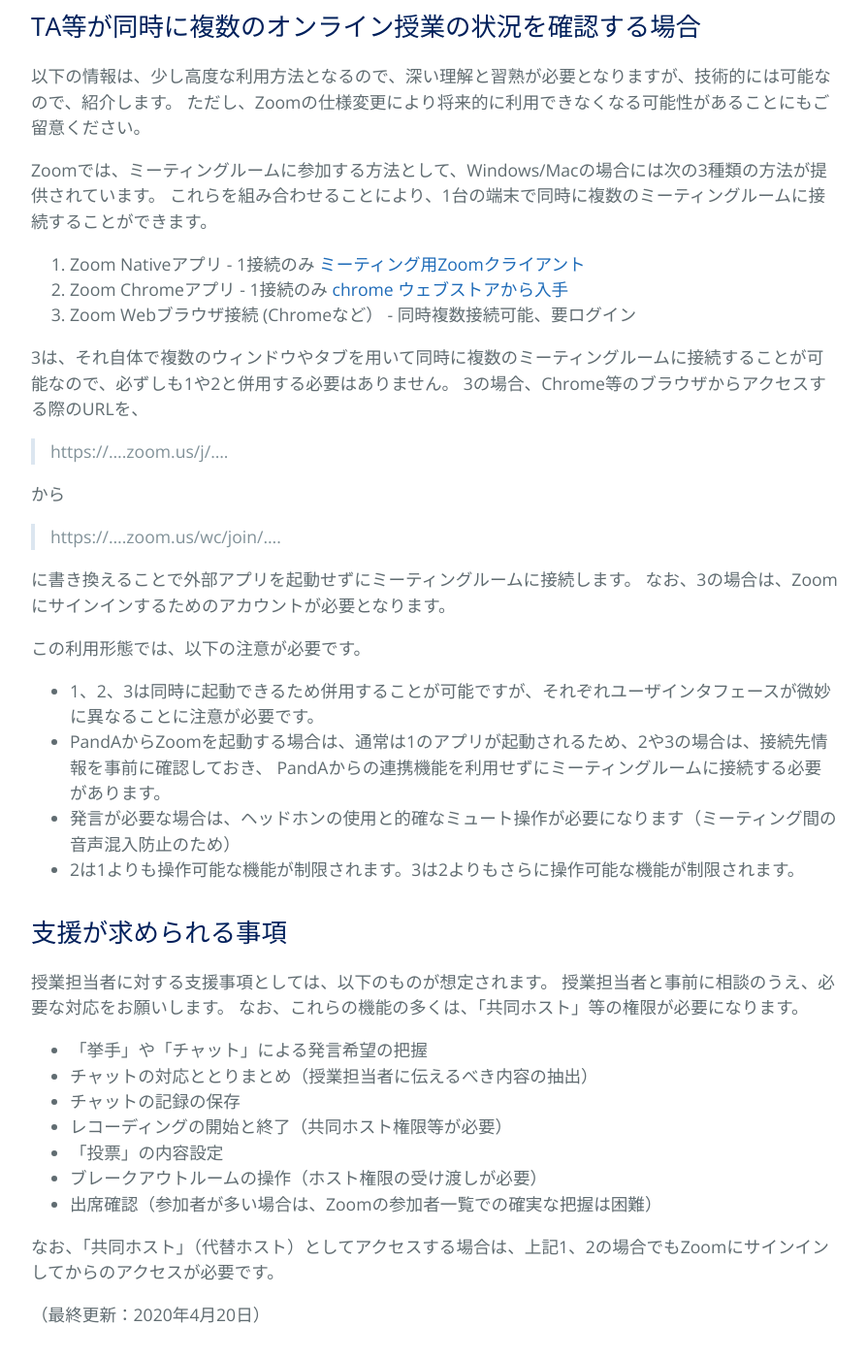
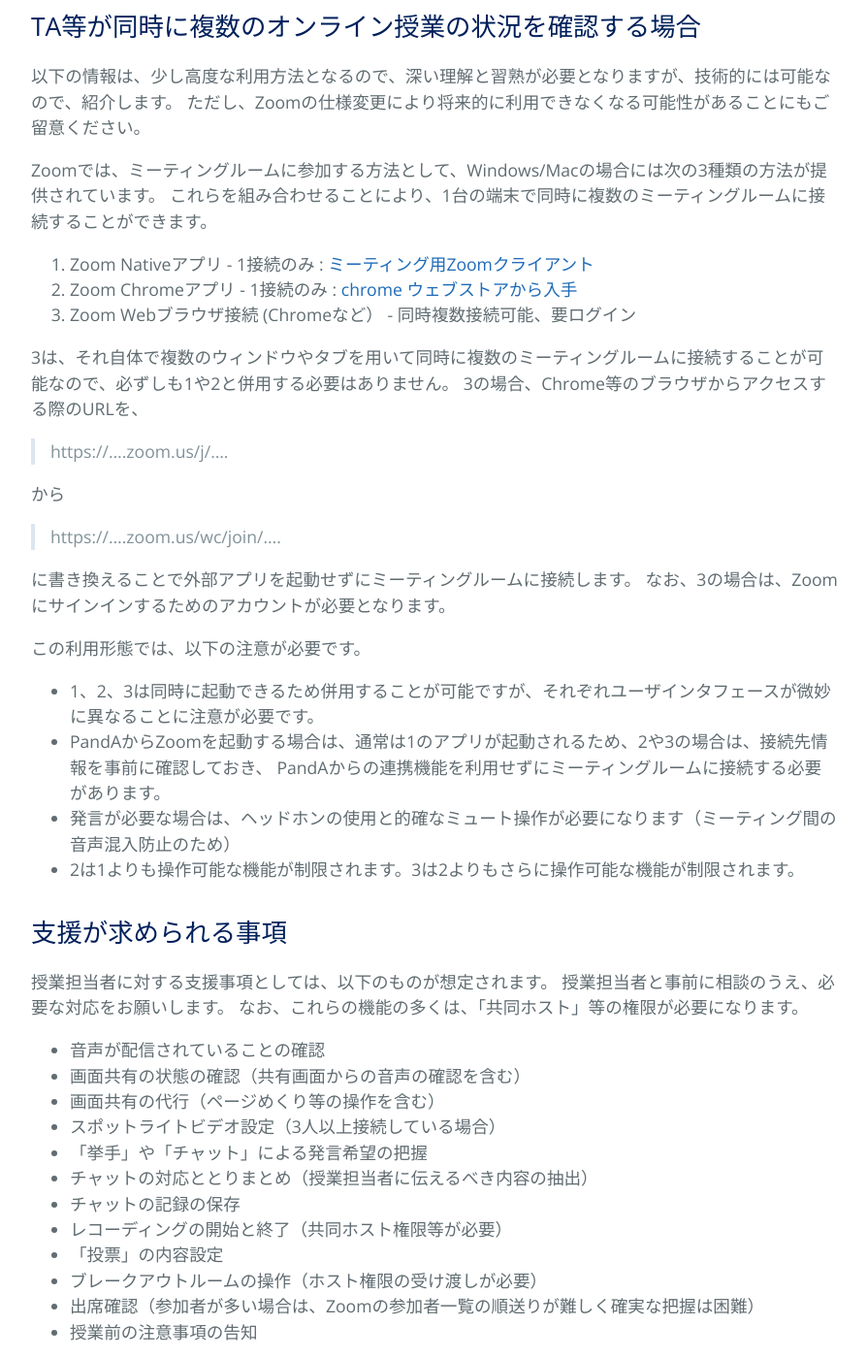
Before and after one commit to kyoto-u/online-edu, a Jekyll site: the page built from zoom-live-support.md, in a window 1280 px wide and 1400 px high, scrolled down 762 px. Shown: the whole window at 97% size, without its empty margins (192-1086 px from the left). Built offline with Jekyll 4.4.1, drawn with Linux system fonts in a browser that asks for light colours; our own code applies the rules of GitHub Pages for plain Markdown files; some of the changed text lies outside the part shown.

Commit message:
Update zoom-live-support.md

```diff
--- a/zoom-live-support.md
+++ b/zoom-live-support.md
@@ -18,8 +18,8 @@
 Zoomでは、ミーティングルームに参加する方法として、Windows/Macの場合には次の3種類の方法が提供されています。
 これらを組み合わせることにより、1台の端末で同時に複数のミーティングルームに接続することができます。
 
-1. Zoom Nativeアプリ - 1接続のみ [ミーティング用Zoomクライアント](https://zoom.us/download)
-2. Zoom Chromeアプリ - 1接続のみ [chrome ウェブストアから入手](https://chrome.google.com/webstore/detail/zoom/hmbjbjdpkobdjplfobhljndfdfdipjhg?hl=ja)
+1. Zoom Nativeアプリ - 1接続のみ : [ミーティング用Zoomクライアント](https://zoom.us/download)
+2. Zoom Chromeアプリ - 1接続のみ : [chrome ウェブストアから入手](https://chrome.google.com/webstore/detail/zoom/hmbjbjdpkobdjplfobhljndfdfdipjhg?hl=ja)
 3. Zoom Webブラウザ接続 (Chromeなど） - 同時複数接続可能、要ログイン
 
 3は、それ自体で複数のウィンドウやタブを用いて同時に複数のミーティングルームに接続することが可能なので、必ずしも1や2と併用する必要はありません。
@@ -48,14 +48,21 @@ Zoomでは、ミーティングルームに参加する方法として、Windows
 授業担当者と事前に相談のうえ、必要な対応をお願いします。
 なお、これらの機能の多くは、「共同ホスト」等の権限が必要になります。
 
+- 音声が配信されていることの確認
+- 画面共有の状態の確認（共有画面からの音声の確認を含む）
+- 画面共有の代行（ページめくり等の操作を含む）
+- スポットライトビデオ設定（3人以上接続している場合）
 - 「挙手」や「チャット」による発言希望の把握
 - チャットの対応ととりまとめ（授業担当者に伝えるべき内容の抽出）
 - チャットの記録の保存
 - レコーディングの開始と終了（共同ホスト権限等が必要）
 - 「投票」の内容設定
 - ブレークアウトルームの操作（ホスト権限の受け渡しが必要）
-- 出席確認（参加者が多い場合は、Zoomの参加者一覧での確実な把握は困難）
+- 出席確認（参加者が多い場合は、Zoomの参加者一覧の順送りが難しく確実な把握は困難）
+- 授業前の注意事項の告知
 
 なお、「共同ホスト」（代替ホスト）としてアクセスする場合は、上記1、2の場合でもZoomにサインインしてからのアクセスが必要です。
 
+TAと授業担当者との間のスムーズなコミュニケーションのためには、授業担当者側に別の端末を用意しておくと良いかもしれない。
+
 （最終更新：2020年4月20日）
```
